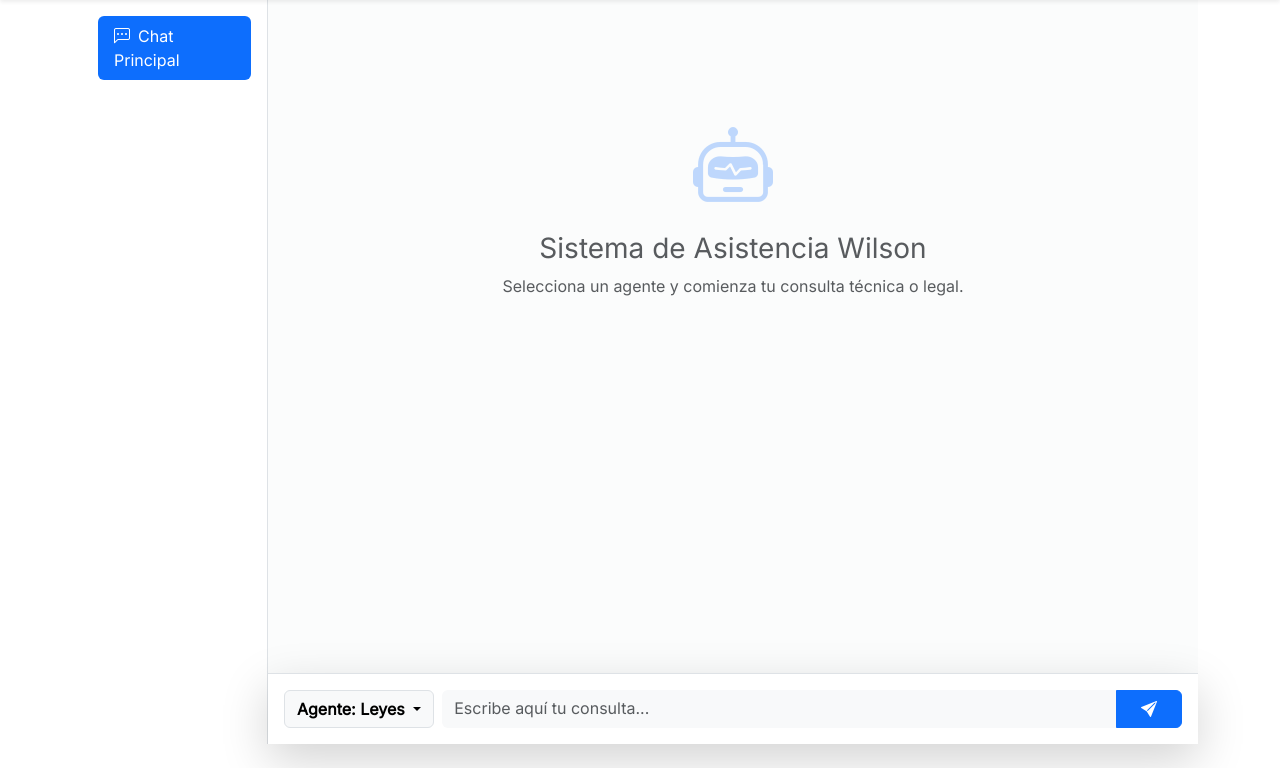
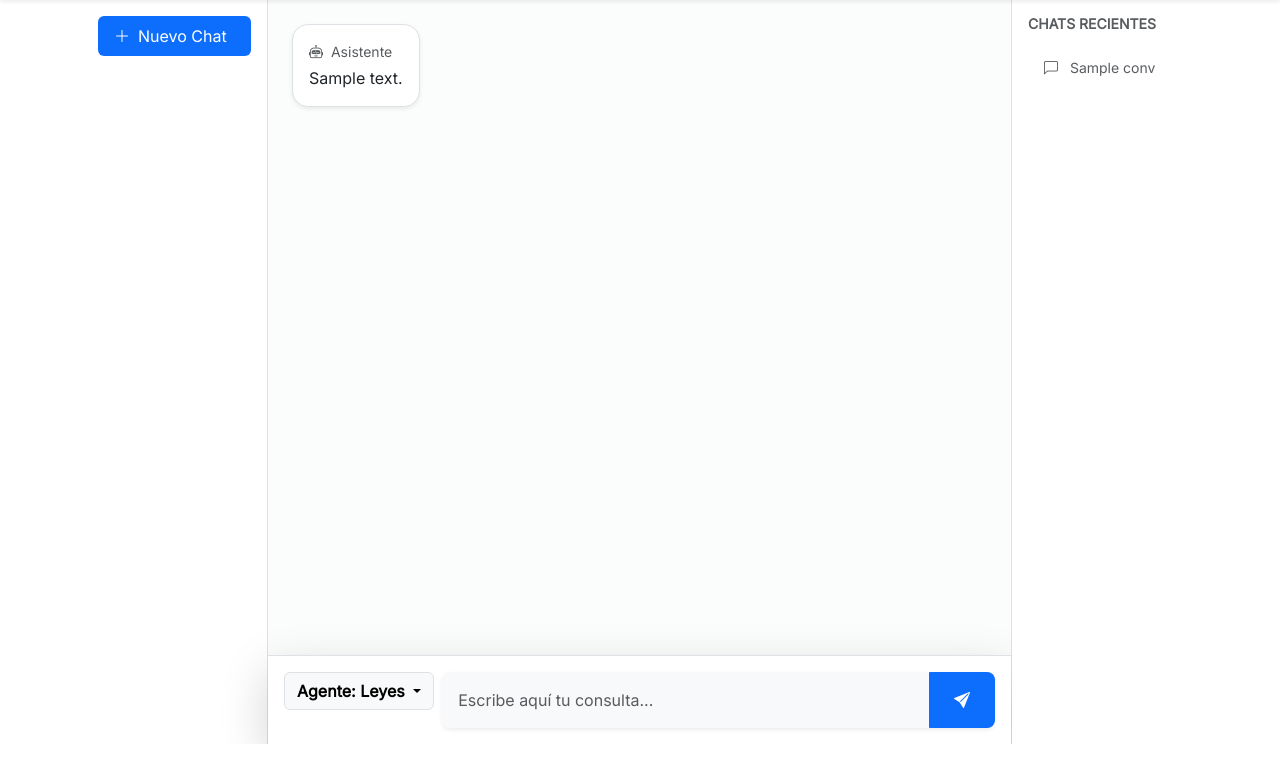
Before and after one commit to warriol/HelpDeskAssistant_docker, a Flask app: template frontend/templates/dashboard.html in a window 1280 px wide. Shown: the part 56-824 px from the top of the page. Run offline with Flask 3, Linux system fonts and the light colour scheme; the template is opened without the code that fills it: most values are stand-ins (such as "Sample title", 1, 10 or a date in 2020); some libraries are stand-ins or nearby versions.

Commit message:
historial de conversaciones

```diff
--- a/frontend/app.py
+++ b/frontend/app.py
@@ -3,6 +3,7 @@ import os
 from flask import Flask, render_template, jsonify, request, redirect, url_for, session, flash
 from clases.Auth import Auth
 from clases.Usuarios import Usuarios
+from clases.Conversaciones import Conversaciones
 
 # Configuración de Logs (se mantiene igual)
 log_dir = "logs"
@@ -23,7 +24,7 @@ app.config["DEBUG"] = True
 # Instancias de clases
 auth_service = Auth()
 user_service = Usuarios()
-
+conv_service = Conversaciones()
 
 # --- RUTAS DE NAVEGACIÓN ---
 
@@ -76,11 +77,49 @@ def register():
 
 
 @app.route("/dashboard")
-def dashboard():
+@app.route("/dashboard/<int:conv_id>")
+def dashboard(conv_id=None):
     if not session.get("user"):
         flash("Debes iniciar sesión primero.", "warning")
         return redirect(url_for("login"))
-    return render_template("dashboard.html")
+    # Obtenemos el ID del usuario de la sesión (asegúrate de que Auth lo guarde)
+    usuario_id = session.get("user_id")
+
+    # 1. Traer lista de títulos para el Aside derecho
+    mis_chats = conv_service.listar_por_usuario(usuario_id)
+
+    # 2. Si venimos de hacer clic en un chat viejo, traer sus mensajes
+    historial_mensajes = []
+    if conv_id:
+        historial_mensajes = conv_service.obtener_mensajes(conv_id)
+        session["active_conv"] = conv_id  # Marcamos cuál estamos viendo
+    else:
+        session["active_conv"] = None  # Es un chat nuevo
+
+    return render_template("dashboard.html",
+                           conversaciones=mis_chats,
+                           mensajes=historial_mensajes)
+
+
+@app.route("/api/historial/guardar", methods=["POST"])
+def guardar_en_historial():
+    data = request.get_json()
+    usuario_id = session.get("user_id")
+    conv_id = data.get("conversacion_id")
+    pregunta = data.get("pregunta")
+    respuesta = data.get("respuesta")
+    agente = data.get("agente")
+
+    # Si es la primera vez (conv_id es null), creamos la conversación
+    if not conv_id:
+        titulo = pregunta[:30] + "..."  # Usamos el inicio como título
+        conv_id = conv_service.crear_conversacion(usuario_id, titulo, agente)
+
+    # Guardamos ambos mensajes
+    conv_service.guardar_mensaje(conv_id, 'user', pregunta)
+    conv_service.guardar_mensaje(conv_id, 'assistant', respuesta)
+
+    return jsonify({"status": "ok", "conversacion_id": conv_id})
 
 
 @app.route("/admin/add_user", methods=["POST"])
--- a/frontend/clases/Auth.py
+++ b/frontend/clases/Auth.py
@@ -52,6 +52,7 @@ class Auth(DataBase):
                 session["user"] = user["email"]  # Usamos el email como ID único
                 session["nombre"] = user["nombre"]  # Nombre para mostrar en la UI
                 session["rol"] = int(user["rol"])  # Guardamos 0 o 1 (entero)
+                session["user_id"] = user["id"]  # El ID de la tabla usuarios
 
                 self.logger.info(f"Login exitoso: {email} (Rol: {session['rol']})")
                 return "dashboard"
--- a/frontend/templates/dashboard.html
+++ b/frontend/templates/dashboard.html
@@ -6,6 +6,11 @@
         <a class="navbar-brand fw-bold" href="#">
             <i class="bi bi-cpu-fill me-2 text-primary"></i>HDA - Legal IT
         </a>
+        <div class="d-flex align-items-center">
+            <button class="btn btn-outline-light btn-sm me-3 d-md-none" type="button" data-bs-toggle="collapse" data-bs-target="#sidebarHistorial">
+                <i class="bi bi-clock-history"></i>
+            </button>
+
             <div class="dropdown">
                 <button class="btn btn-outline-light dropdown-toggle border-0" type="button" data-bs-toggle="dropdown">
                     {{ session['nombre'] }}
@@ -17,32 +22,53 @@
                 </ul>
             </div>
         </div>
+    </div>
 </nav>
 {% endblock %}
 
 {% block content %}
-<div class="row g-0" style="height: calc(100vh - 56px); margin-top: -1.5rem;">
-    <aside class="col-md-3 col-lg-2 bg-white border-end d-none d-md-block p-3">
+<div class="row g-0" style="height: calc(100vh - 56px); margin-top: -1.5rem; overflow: hidden;">
+
+    <aside class="col-md-2 bg-white border-end d-none d-md-block p-3">
         <div class="nav flex-column nav-pills gap-2">
-            <a href="#" class="nav-link active"><i class="bi bi-chat-left-dots me-2"></i>Chat Principal</a>
+            <a href="{{ url_for('dashboard') }}" class="nav-link {{ 'active' if not session['active_conv'] else 'text-dark' }}">
+                <i class="bi bi-plus-lg me-2"></i>Nuevo Chat
+            </a>
             {% if session['rol'] == 1 %}
             <a href="{{ url_for('admin') }}" class="nav-link text-dark"><i class="bi bi-shield-lock me-2"></i>Panel Admin</a>
             {% endif %}
         </div>
     </aside>
 
-    <main class="col-md-9 col-lg-10 d-flex flex-column bg-light bg-opacity-50">
-        <div id="responseHistory" class="flex-grow-1 p-4 overflow-auto">
+    <main class="col d-flex flex-column bg-light bg-opacity-50 border-end" style="height: 100%;">
+
+        <div id="responseHistory" class="flex-grow-1 p-4 overflow-auto" style="height: 0;">
+            {% if mensajes %}
+                {% for msg in mensajes %}
+                    <div class="mb-4">
+                        <div class="d-flex {{ 'justify-content-end' if msg.rol == 'user' else 'justify-content-start' }} mb-3">
+                            <div class="p-3 rounded-4 shadow-sm {{ 'bg-primary text-white' if msg.rol == 'user' else 'bg-white border text-dark' }}" style="max-width: 80%;">
+                                <small class="d-block opacity-75 mb-1">
+                                    <i class="bi {{ 'bi-person-fill' if msg.rol == 'user' else 'bi-robot' }} me-1"></i>
+                                    {{ 'Tú' if msg.rol == 'user' else 'Asistente' }}
+                                </small>
+                                <div class="markdown-body">{{ msg.contenido | safe }}</div>
+                            </div>
+                        </div>
+                    </div>
+                {% endfor %}
+            {% else %}
                 <div class="text-center my-5 py-5 text-muted" id="welcome-msg">
                     <i class="bi bi-robot display-1 text-primary opacity-25"></i>
-                <h3 class="mt-3">Sistema de Asistencia Wilson</h3>
-                <p>Selecciona un agente y comienza tu consulta técnica o legal.</p>
+                    <h3 class="mt-3">HDA - Ministerio del Interior</h3>
+                    <p>Inicia una consulta técnica o legal.</p>
                 </div>
+            {% endif %}
         </div>
 
-        <div id="spinner" class="text-center py-2" style="display: none;">
+        <div id="spinner" class="text-center py-2 bg-white border-top" style="display: none;">
             <div class="spinner-grow spinner-grow-sm text-primary" role="status"></div>
-            <span class="small text-muted ms-2">La IA está procesando...</span>
+            <span class="small text-muted ms-2">Procesando...</span>
         </div>
 
         <div class="p-3 bg-white border-top shadow-lg">
@@ -62,8 +88,8 @@
                         </div>
                     </div>
                     <div class="col">
-                        <div class="input-group">
-                            <textarea id="question" class="form-control border-0 bg-light" rows="1" placeholder="Escribe aquí tu consulta..." required style="resize: none;"></textarea>
+                        <div class="input-group shadow-sm rounded-3 overflow-hidden">
+                            <textarea id="question" class="form-control border-0 bg-light p-3" rows="1" placeholder="Escribe aquí tu consulta..." required style="resize: none;"></textarea>
                             <button class="btn btn-primary px-4" type="submit">
                                 <i class="bi bi-send-fill"></i>
                             </button>
@@ -73,17 +99,54 @@
             </form>
         </div>
     </main>
+
+    <aside class="col-md-3 col-lg-2 bg-white d-none d-md-block p-3 d-flex flex-column" style="height: 100%;">
+        <h6 class="text-uppercase text-muted fw-bold small mb-3">Chats Recientes</h6>
+        <div class="list-group list-group-flush overflow-auto flex-grow-1" id="sidebarHistorial">
+            {% for conv in conversaciones %}
+            <a href="{{ url_for('dashboard', conv_id=conv.id) }}"
+               class="list-group-item list-group-item-action border-0 rounded-3 mb-1 small {{ 'active shadow-sm' if session['active_conv'] == conv.id }}">
+                <i class="bi bi-chat-left{{ '-fill' if session['active_conv'] == conv.id else '' }} me-2"></i>
+                {{ conv.titulo }}
+            </a>
+            {% endfor %}
+        </div>
+    </aside>
 </div>
 {% endblock %}
 
 {% block scripts %}
-<!-- script src="https://cdn.jsdelivr.net/npm/marked/marked.min.js"></script -->
-<!-- script src="{{ url_for('static', filename='js/marked-3.min.js') }}"></script -->
+<script src="{{ url_for('static', filename='js/marked.min.js') }}"></script>
 
 <script>
+    // Variable para saber si estamos en un chat existente o uno nuevo
+    let current_conv_id = {{ session['active_conv'] if session['active_conv'] else 'null' }};
+
     function seleccionarModelo(modelo) {
         document.getElementById('selectedRole').value = modelo;
         document.getElementById('dropdownMenuButton').textContent = "Agente: " + modelo.charAt(0).toUpperCase() + modelo.slice(1);
+    }
+
+    // Función para persistir en DB al terminar el stream
+    async function guardarEnHistorial(pregunta, respuesta, agente) {
+        try {
+            const res = await fetch('/api/historial/guardar', {
+                method: 'POST',
+                headers: { 'Content-Type': 'application/json' },
+                body: JSON.stringify({
+                    "conversacion_id": current_conv_id,
+                    "pregunta": pregunta,
+                    "respuesta": respuesta,
+                    "agente": agente
+                })
+            });
+            const data = await res.json();
+            if (data.conversacion_id && !current_conv_id) {
+                current_conv_id = data.conversacion_id;
+                // Opcional: Recargar para ver el nuevo título en el lateral
+                // window.location.href = "/dashboard/" + data.conversacion_id;
+            }
+        } catch (e) { console.error("Error al guardar:", e); }
     }
 
     document.getElementById('questionForm').addEventListener('submit', async function(event) {
@@ -104,7 +167,6 @@
         const responseElement = document.createElement('div');
         responseElement.className = "mb-4 animate__animated animate__fadeIn";
 
-        // Estructura moderna de burbujas
         responseElement.innerHTML = `
             <div class="d-flex justify-content-end mb-3">
                 <div class="bg-primary text-white p-3 rounded-4 shadow-sm" style="max-width: 80%;">
@@ -132,8 +194,6 @@
                 body: JSON.stringify({ "question": question, "role": selectedRole })
             });
 
-            if (!response.ok) throw new Error("Error en servidor");
-
             const reader = response.body.getReader();
             const decoder = new TextDecoder();
             const responseTextElement = document.getElementById(`streamedResponse${idColapse}`);
@@ -153,9 +213,12 @@
             const endTime = performance.now();
             responseTimeElement.textContent = `${((endTime - startTime) / 1000).toFixed(2)}s`;
 
+            // GUARDAR AUTOMÁTICAMENTE
+            await guardarEnHistorial(question, fullResponse, selectedRole);
+
         } catch (error) {
             document.getElementById(`streamedResponse${idColapse}`).innerHTML =
-                `<span class="text-danger">⚠️ El servidor está en mantenimiento. Contacta a: warriol@gmail.com</span>`;
+                `<span class="text-danger">⚠️ Error de conexión con la IA.</span>`;
         } finally {
             spinner.style.display = 'none';
             questionForm.querySelectorAll('textarea, button').forEach(el => el.disabled = false);
```
Also changed, not shown: frontend/clases/Conversaciones.py (added, +52 -0 lines), init.sql (+18 -8 lines). Lines whose indentation alone changed are shown as unchanged.
